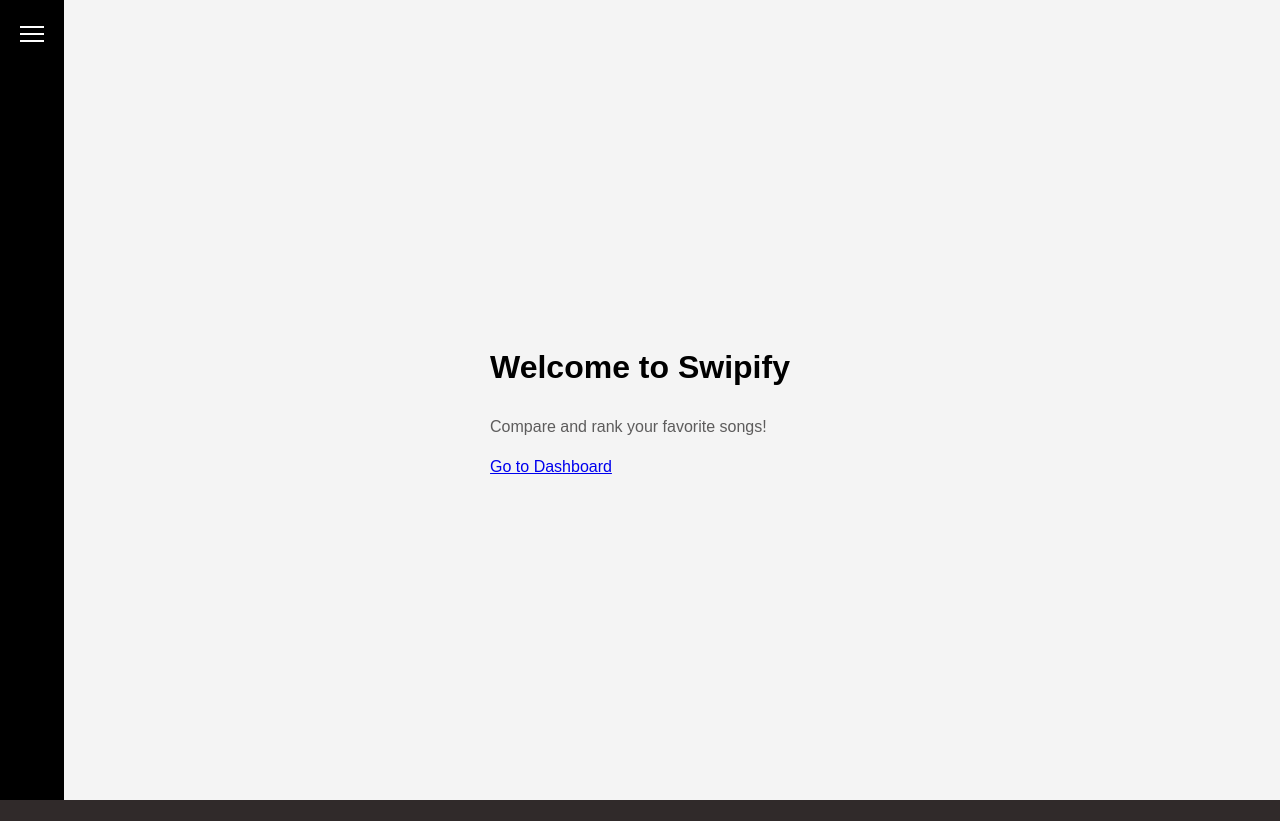
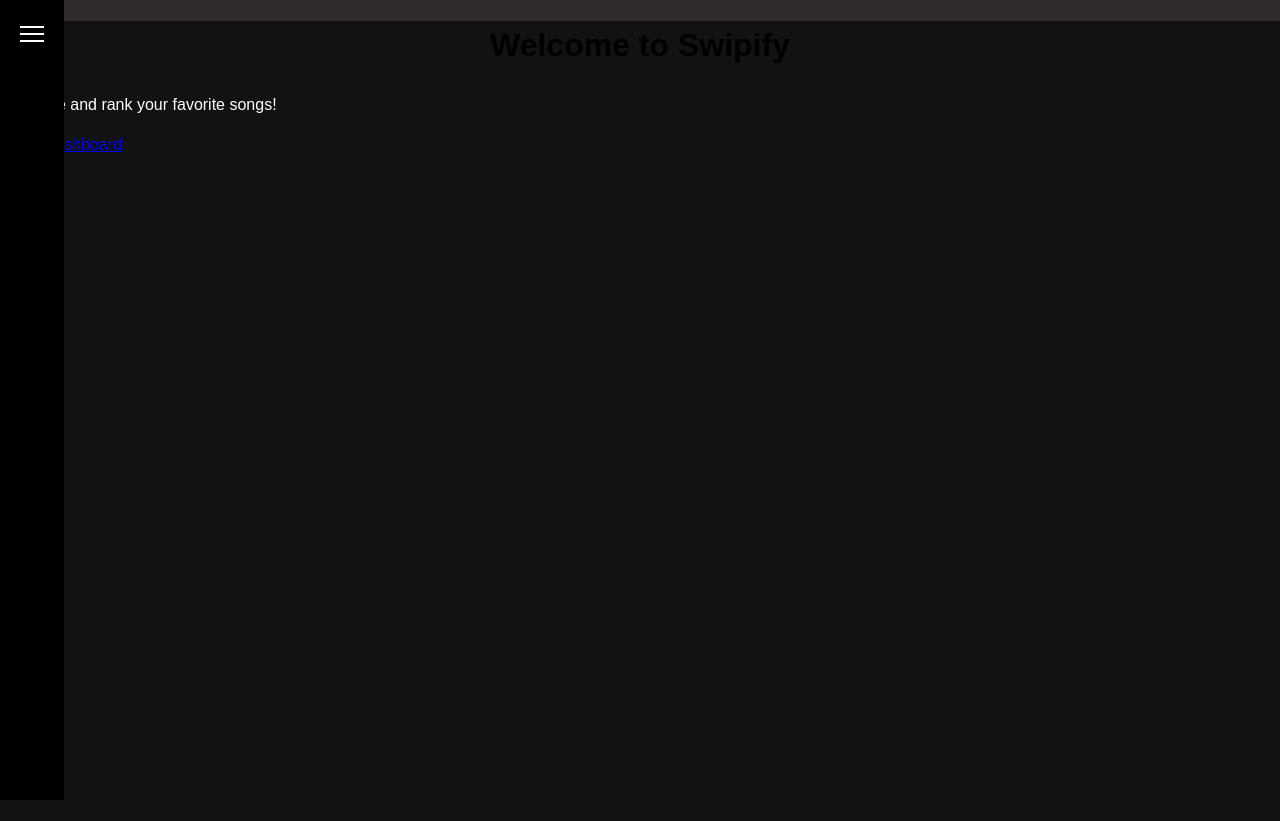
Before and after one commit to chunseth/Swipify, a React (Vite) app: page / in a window 1280 px wide. Before the commit the page ends 800 px from the top, so only its background shows below. Built offline with nearby package versions, Linux system fonts and the light colour scheme; no server answers; sample sign-in values are in the browser's storage; what spotify-web-api-js would draw is missing.

Commit message:
unused references deleted

```diff
--- a/src/index.css
+++ b/src/index.css
@@ -9,11 +9,9 @@
 
 body {
   margin: 0;
-  display: flex;
-  justify-content: center;
-  align-items: center;
-  min-width: 320px;
   min-height: 100vh;
+  background-color: #121212; /* Spotify's dark gray */
+  color: white;
 }
 
 .auth-container {
--- a/src/pages/Dashboard.tsx
+++ b/src/pages/Dashboard.tsx
@@ -1,9 +1,7 @@
-import { useState } from 'react';
 import useSpotify from "../hooks/useSpotify";
 import { useNavigate } from "react-router-dom";
 
 const Dashboard = () => {
-  const [isNavExpanded, setIsNavExpanded] = useState(false);
   const playlists = useSpotify();
   const navigate = useNavigate();
 
@@ -19,7 +17,7 @@ const Dashboard = () => {
     <div>
       <h1>Dashboard</h1>
       <h2 className="dashboard-title">Your Playlists</h2>
-        <div className={`dashboard-container ${isNavExpanded ? 'nav-expanded' : ''}`}>
+        <div className="dashboard-container">
           <div className="playlists-grid">
             {
             <div style={{ display: "flex", flexWrap: "wrap", gap: "20px" }}>
```
